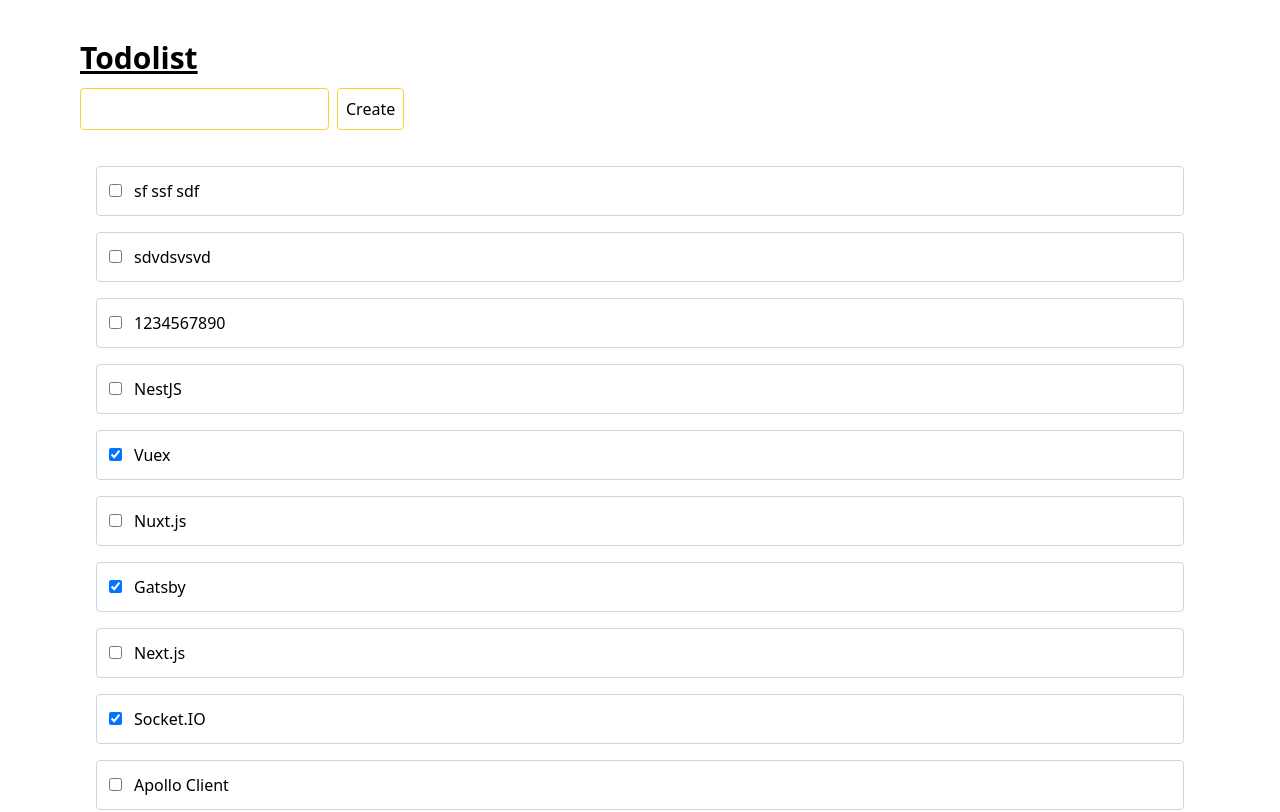
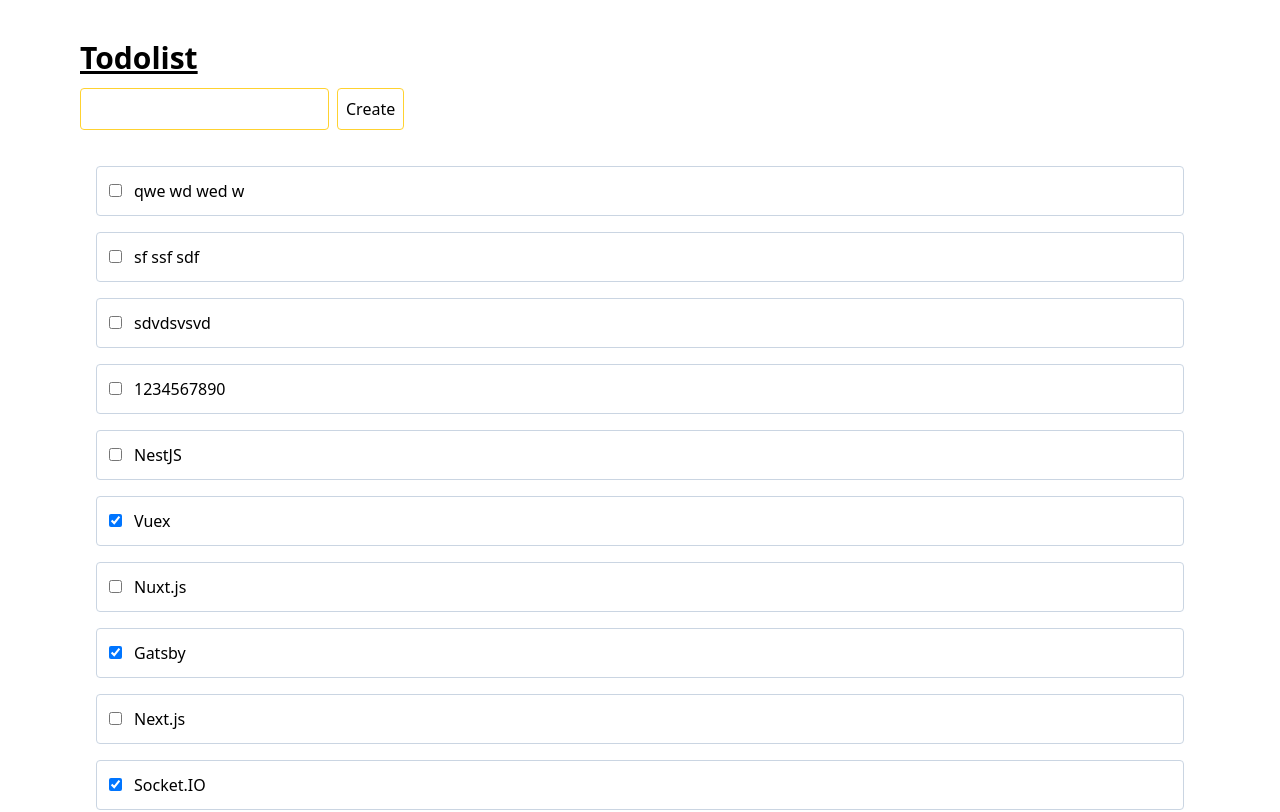
Before and after one commit to dariametelitsa/todoQuery, a React (Vite) app: page / in a window 1280 px wide. Shown: the top 812 px of the page. Built offline with nearby package versions, Linux system fonts and the light colour scheme; data requests are answered from the project's data file.

Commit message:
feat: refetch with invalidateQueries

```diff
--- a/db.json
+++ b/db.json
@@ -317,6 +317,12 @@
       "done": false,
       "userId": "1",
       "text": "sf ssf sdf "
+    },
+    {
+      "id": "ZfDT93OZL8tb9j3s-9Eqm",
+      "done": false,
+      "userId": "1",
+      "text": "qwe wd wed w"
     }
   ]
 }
--- a/src/modules/todo-list/api.ts
+++ b/src/modules/todo-list/api.ts
@@ -19,9 +19,10 @@
 };
 
 export const todoListApi = {
+  baseKey: 'tasks',
   getTodolistQueryOptions: () => {
     return queryOptions({
-      queryKey: ['tasks', 'list'],
+      queryKey: [todoListApi.baseKey, 'list'],
       queryFn: (meta) =>
         jsonApiInstance<TodoDto[]>(`/tasks`, {
           signal: meta.signal,
--- a/src/modules/todo-list/useCreateTodo.ts
+++ b/src/modules/todo-list/useCreateTodo.ts
@@ -1,18 +1,27 @@
-import { useMutation } from '@tanstack/react-query';
+import { useMutation, useQueryClient } from '@tanstack/react-query';
 import { todoListApi } from './api.ts';
 import * as React from 'react';
 import { nanoid } from 'nanoid';
 
 export const useCreateTodo = () => {
+  const queryClient = useQueryClient();
+
   const createTodo = useMutation({
     mutationFn: todoListApi.createTodo,
   });
 
   const handleSubmit = (e: React.FormEvent<HTMLFormElement>) => {
+    e.preventDefault();
     const formData = new FormData(e.currentTarget);
 
     const title = String(formData.get('title') ?? '');
-    createTodo.mutate({ id: nanoid(), done: false, userId: '1', text: title });
+    createTodo.mutate(
+      { id: nanoid(), done: false, userId: '1', text: title },
+      {
+        onSuccess: () =>
+          queryClient.invalidateQueries({ queryKey: [todoListApi.baseKey] }),
+      }
+    );
     e.currentTarget.reset();
   };
 
```
